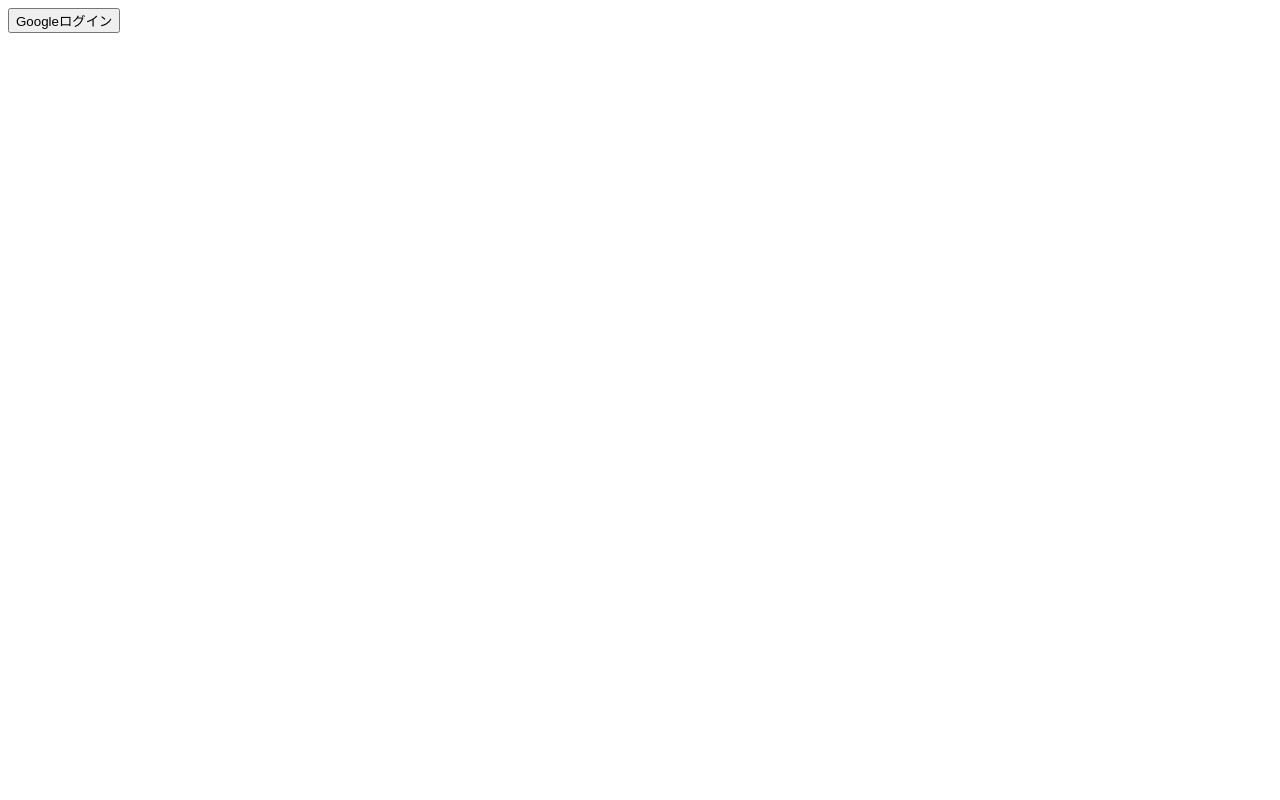
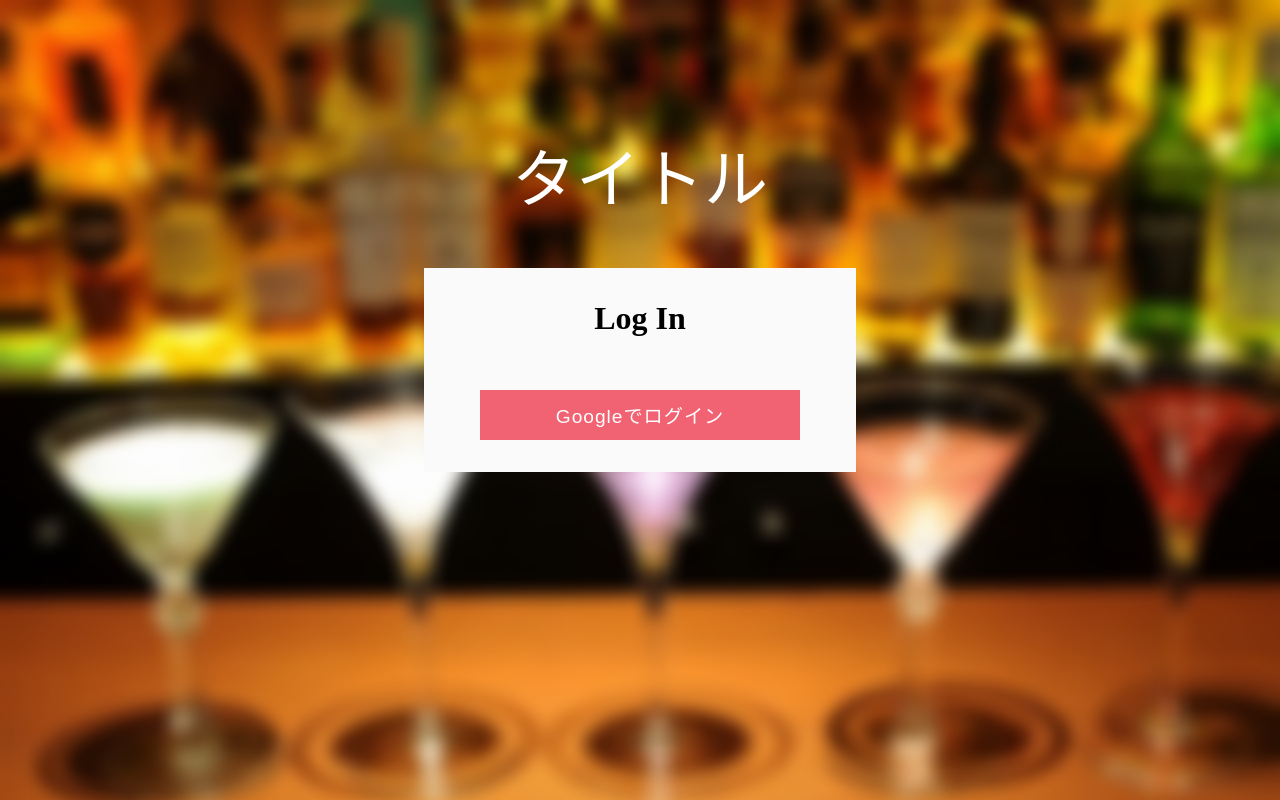
Before and after one commit to Alchol-team-app/Alchol-team-app, a Vue app: page / in a window 1280 px wide. Built offline with nearby package versions, Linux system fonts and the light colour scheme.

Commit message:
ログイン画面のCSS

```diff
--- a/src/App.vue
+++ b/src/App.vue
@@ -1,5 +1,5 @@
 <template>
-  <div class="login">
+  <div class="home">
     <router-view />
   </div>
 </template>
--- a/src/components/GoogleLogin.vue
+++ b/src/components/GoogleLogin.vue
@@ -1,5 +1,11 @@
 <template>
-  <button @click="login">Googleログイン</button>
+  <div class="title">タイトル</div>
+  <div class="form">
+    <h1>Log In</h1>
+    <div class="button">
+      <button @click="login" class="login-button">Googleでログイン</button>
+    </div>
+  </div>
 </template>
 
 <script>
@@ -31,3 +37,55 @@ export default {
   },
 }
 </script>
+
+<style>
+body {
+  background-image: url("../assets/osake.png");
+  background-size: cover;
+  z-index: 0;
+  height: 100%;
+}
+
+.title {
+  text-align: center;
+  font-size: 4em;
+  margin: 1em auto 0;
+  padding: 1em 0 0;
+  color: #fff;
+}
+
+.form {
+  background: #fafafa;
+  text-align: center;
+  margin: 3em auto;
+  padding: 0 1em;
+  max-width: 400px;
+}
+
+h1 {
+  text-align: center;
+  padding: 1em 0;
+}
+
+.button {
+  padding: 0 0 2em;
+  width: 100%;
+}
+
+.button .login-button {
+  background: #f16272;
+  border: none;
+  color: #fff;
+  cursor: pointer;
+  height: 50px;
+  font-size: 1.2em;
+  letter-spacing: 0.05em;
+  text-align: center;
+  transition: background 0.3s ease-in-out;
+  width: 80%;
+}
+
+.login-button:hover {
+  background: #ee3e52;
+}
+</style>
--- a/src/views/Home.vue
+++ b/src/views/Home.vue
@@ -10,5 +10,3 @@
     <router-link to="/logout">ログアウト</router-link>
   </nav>
 </template>
-
-<script></script>
```
Also changed, not shown: src/assets/osake.png (added).
